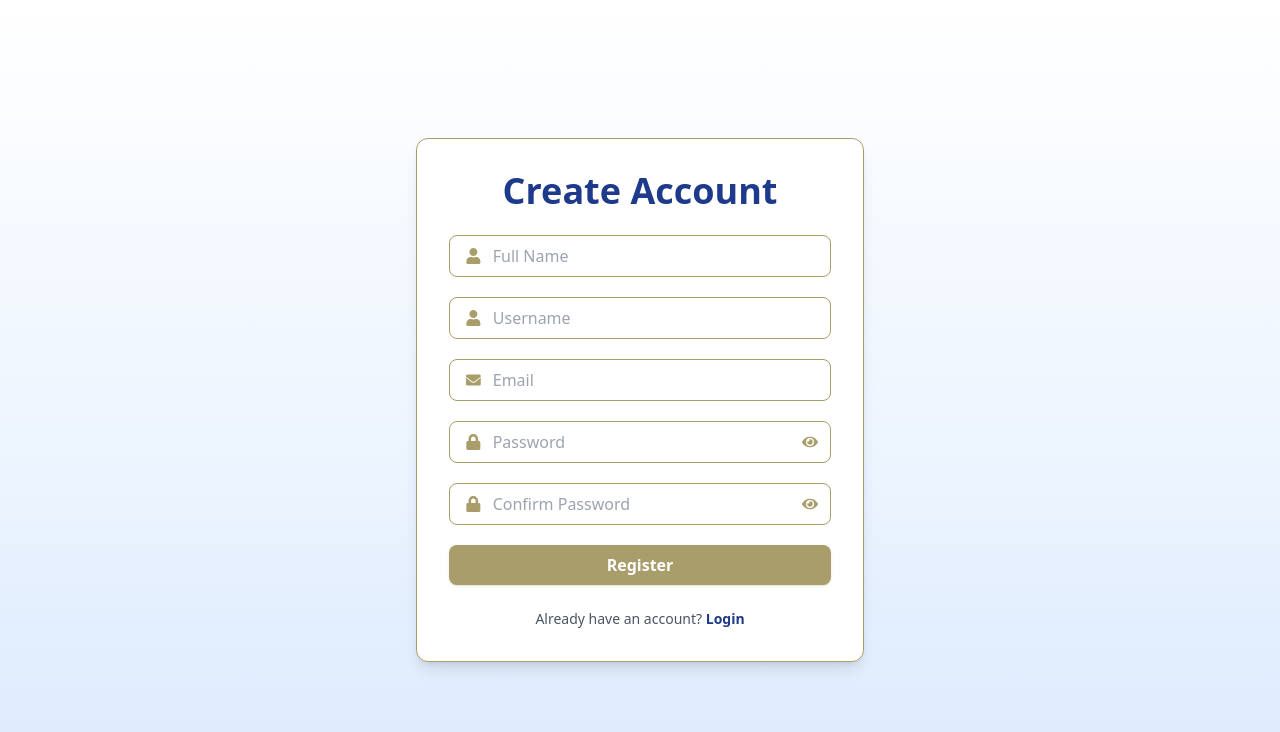
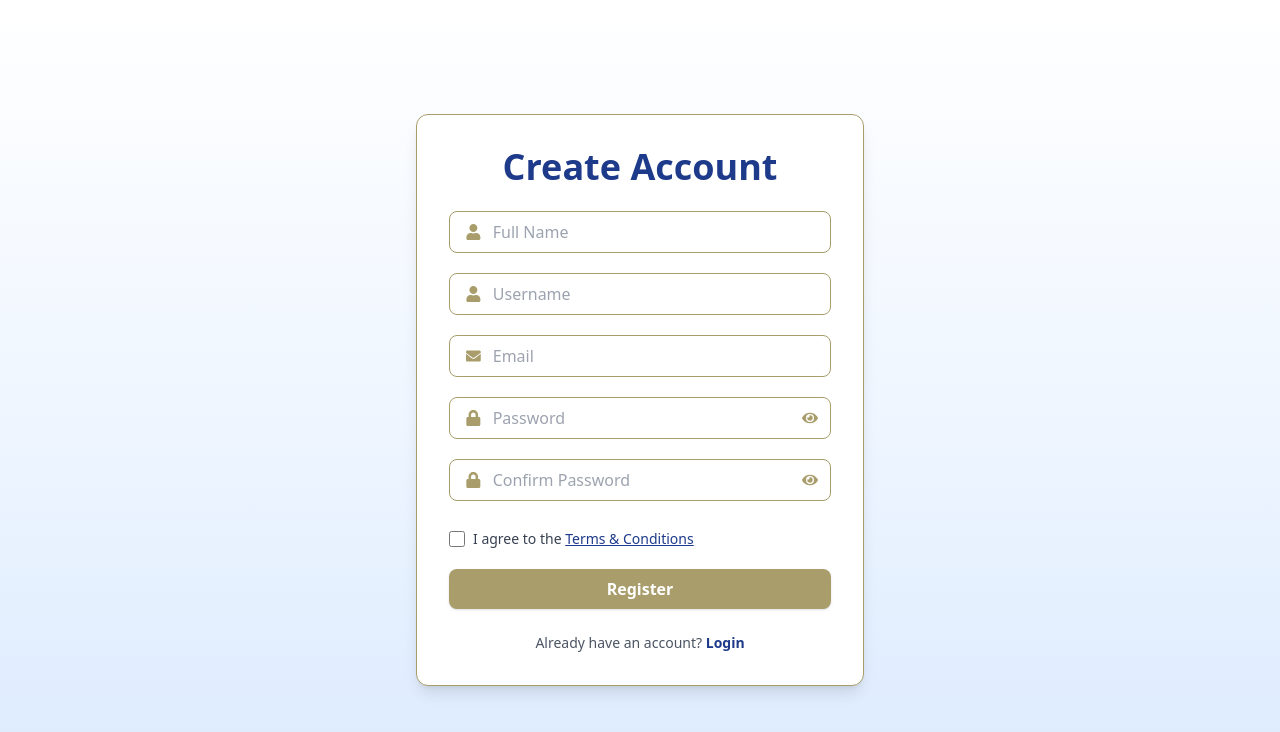
Before and after one commit to lyula/fxsnipclient, a React (Vite) app: page /register in a window 1280 px wide. Shown: the top 732 px of the page. Built offline with nearby package versions, Linux system fonts and the light colour scheme.

Commit message:
added a terms and conditions page

```diff
--- a/src/pages/Register.jsx
+++ b/src/pages/Register.jsx
@@ -16,6 +16,7 @@ export default function Register() {
   const [darkMode, setDarkMode] = useTheme();
   const [showPassword, setShowPassword] = useState(false);
   const [showConfirm, setShowConfirm] = useState(false);
+  const [agreed, setAgreed] = useState(false);
 
   const handleChange = (e) => {
     setForm({ ...form, [e.target.name]: e.target.value });
@@ -33,9 +34,14 @@ export default function Register() {
       setError("Passwords do not match.");
       return;
     }
+    if (!agreed) {
+      setError("You must agree to the Terms & Conditions.");
+      return;
+    }
     setError("");
     setSuccess(true);
     setForm({ name: "", username: "", email: "", password: "", confirm: "" });
+    setAgreed(false);
   };
 
   return (
@@ -123,6 +129,27 @@ export default function Register() {
               {showConfirm ? <FaEyeSlash /> : <FaEye />}
             </button>
           </div>
+          <div className="flex items-center gap-2 text-xs sm:text-sm mt-2">
+            <input
+              type="checkbox"
+              id="terms"
+              checked={agreed}
+              onChange={e => setAgreed(e.target.checked)}
+              className="accent-[#a99d6b] w-4 h-4"
+              required
+            />
+            <label htmlFor="terms" className="text-gray-700 dark:text-gray-300">
+              I agree to the{" "}
+              <Link
+                to="/terms"
+                className="text-[#1E3A8A] dark:text-[#a99d6b] underline hover:opacity-80"
+                target="_blank"
+                rel="noopener noreferrer"
+              >
+                Terms &amp; Conditions
+              </Link>
+            </label>
+          </div>
           {error && (
             <div className="text-red-600 text-center text-sm font-semibold">{error}</div>
           )}
--- /dev/null
+++ b/src/pages/Terms.jsx
@@ -0,0 +1,54 @@
+import { Link } from "react-router-dom";
+
+export default function Terms() {
+  return (
+    <section className="min-h-screen flex items-center justify-center bg-gradient-to-b from-white via-blue-50 to-blue-100 dark:from-gray-900 dark:via-gray-800 dark:to-gray-900 px-2 py-8">
+      <div className="w-full max-w-2xl bg-white dark:bg-gray-800 rounded-xl shadow-lg p-6 sm:p-10 border border-[#a99d6b] mx-auto">
+        <h1 className="text-2xl sm:text-3xl font-extrabold text-[#1E3A8A] dark:text-white mb-4 font-inter text-center">
+          Terms &amp; Conditions
+        </h1>
+        <div className="text-gray-700 dark:text-gray-200 text-sm sm:text-base space-y-4 max-h-[60vh] overflow-y-auto px-1">
+          <p>
+            Welcome to FXsnip! By accessing or using our platform, you agree to be bound by these Terms and Conditions. Please read them carefully.
+          </p>
+          <h2 className="font-bold text-[#1E3A8A] dark:text-[#a99d6b] mt-4">1. Service Overview</h2>
+          <p>
+            FXsnip provides a digital journal and analytics platform for forex traders. Our service is for informational and educational purposes only and does not constitute financial advice.
+          </p>
+          <h2 className="font-bold text-[#1E3A8A] dark:text-[#a99d6b] mt-4">2. User Responsibilities</h2>
+          <ul className="list-disc pl-5 space-y-1">
+            <li>You must be at least 18 years old to use this platform.</li>
+            <li>You are responsible for maintaining the confidentiality of your account credentials.</li>
+            <li>You agree not to use the platform for unlawful or abusive purposes.</li>
+          </ul>
+          <h2 className="font-bold text-[#1E3A8A] dark:text-[#a99d6b] mt-4">3. Content &amp; Data</h2>
+          <ul className="list-disc pl-5 space-y-1">
+            <li>You retain ownership of your journal entries and data.</li>
+            <li>We do not share your personal data with third parties except as required by law or to provide our services.</li>
+            <li>You grant us a license to use anonymized, aggregated data to improve our services.</li>
+          </ul>
+          <h2 className="font-bold text-[#1E3A8A] dark:text-[#a99d6b] mt-4">4. Disclaimer</h2>
+          <p>
+            Trading forex involves risk. FXsnip does not guarantee any trading results. All information and analytics are for educational purposes only.
+          </p>
+          <h2 className="font-bold text-[#1E3A8A] dark:text-[#a99d6b] mt-4">5. Changes &amp; Termination</h2>
+          <p>
+            We may update these terms at any time. Continued use of the platform means you accept the new terms. We reserve the right to suspend or terminate accounts for violations.
+          </p>
+          <h2 className="font-bold text-[#1E3A8A] dark:text-[#a99d6b] mt-4">6. Contact</h2>
+          <p>
+            For questions, contact us at <a href="mailto:support@fxsnip.com" className="underline text-[#a99d6b]">support@fxsnip.com</a>.
+          </p>
+        </div>
+        <div className="mt-8 text-center">
+          <Link
+            to="/login"
+            className="text-[#1E3A8A] dark:text-[#a99d6b] font-semibold hover:underline"
+          >
+            Back to Login
+          </Link>
+        </div>
+      </div>
+    </section>
+  );
+}
```
